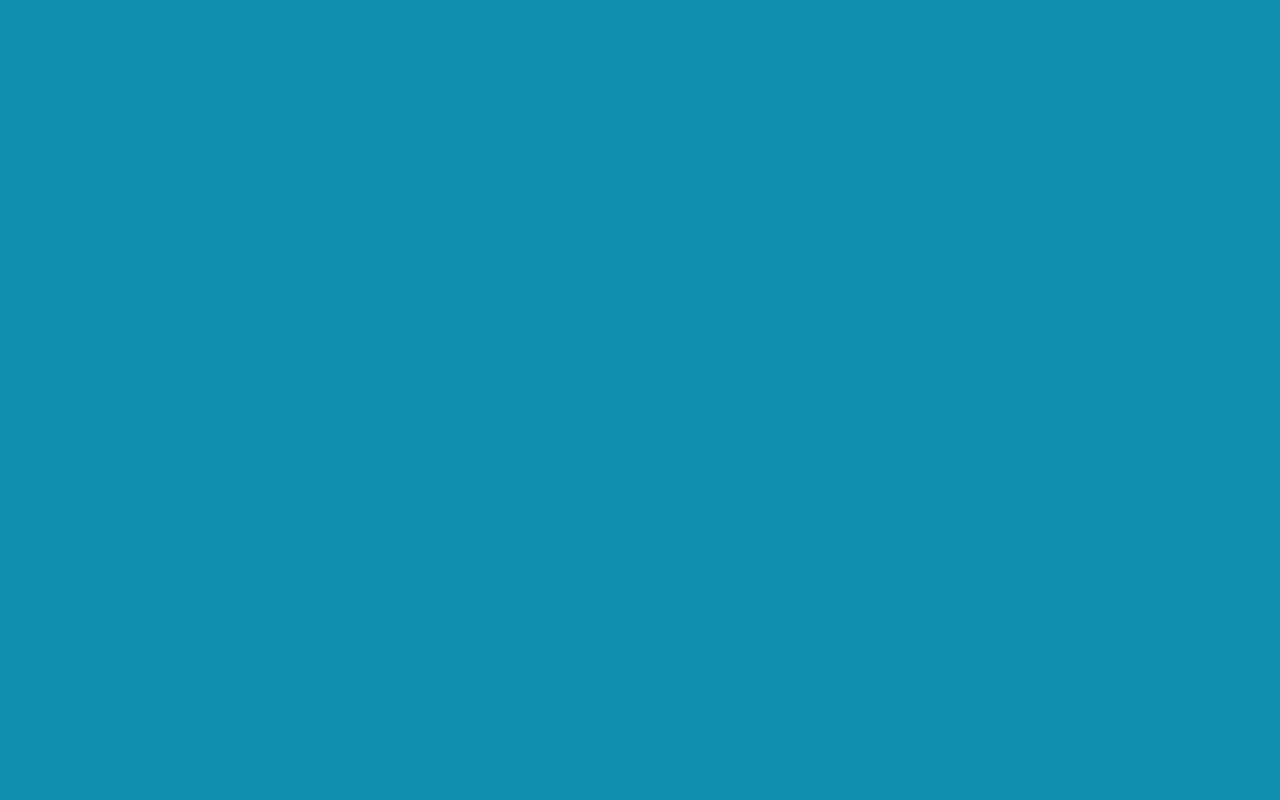
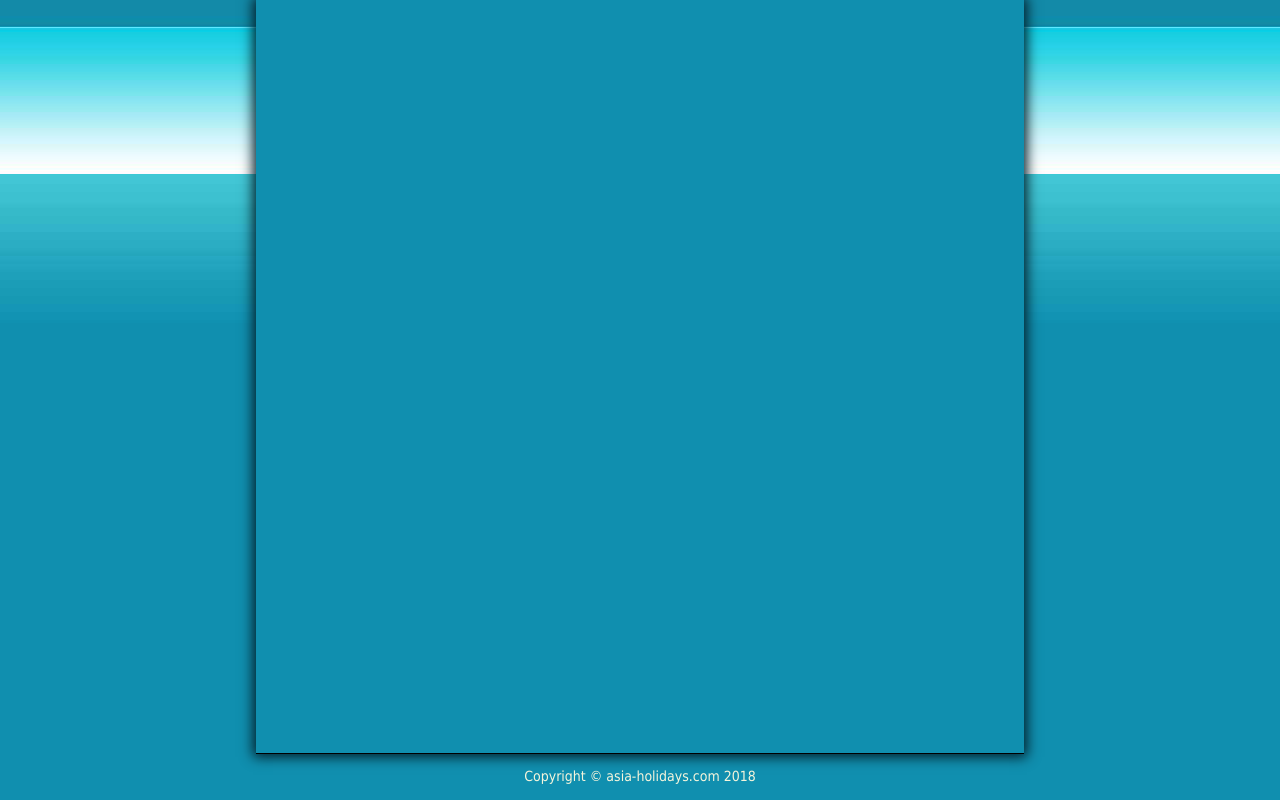
Before and after one commit to oonufrienko/oonufrienko.github.io, a plain HTML site: page html_04/index.html in a window 1280 px wide. Drawn offline with Linux system fonts and the light colour scheme.

Commit message:
Add layout.

```diff
--- a/html_04/css/style.css
+++ b/html_04/css/style.css
@@ -1,5 +1,7 @@
-body {
-    height: 100%;
+body,
+html {
+    height: 98%;
+    width: 100%;
 
     background-color: #108faf;
 
@@ -7,3 +9,53 @@ body {
     font-size: 14px;
 
 }
+
+.clearfix:after {
+    content: '';
+    clear: both;
+    display: block;
+} /* Not used ?! */
+
+/* Layout */
+.left {
+    width: 20%;
+    min-height: 100%;
+    float: left;
+
+    background-image: url("../img/bg-left-right-column.jpg");
+    background-repeat: repeat-x;
+}
+
+.center-container {
+    width: 60%;
+    min-height: 98%;
+    float: left;
+
+    box-shadow: 0px 0px 12px 3px rgba(3,29,40,1);
+
+    border-bottom: 1px solid black;
+
+    position: relative;
+}
+
+.right {
+    width: 20%;
+    min-height: 100%;
+    float: left;
+
+    background-image: url("../img/bg-left-right-column.jpg");
+    background-repeat: repeat-x;
+
+    z-index: -1;
+}
+
+
+/* Footer */
+.footer {
+    clear: both;
+    /* border: 1px solid green; */
+    /* margin: 0 auto; */
+    text-align: center;
+
+    color: beige;
+}
--- a/html_04/index.html
+++ b/html_04/index.html
@@ -7,6 +7,21 @@
     <link rel="stylesheet" href="./css/style.css">
 </head>
 <body>
+    <div class="left">
+    </div>
+
+    <div class="center-container">
+
+
+    </div>
+
+    <div class="right">
+    </div>
+
+    <div class="footer">
+            Copyright &copy; asia-holidays.com 2018
+    </div>
+
 
 
 </body>
```
